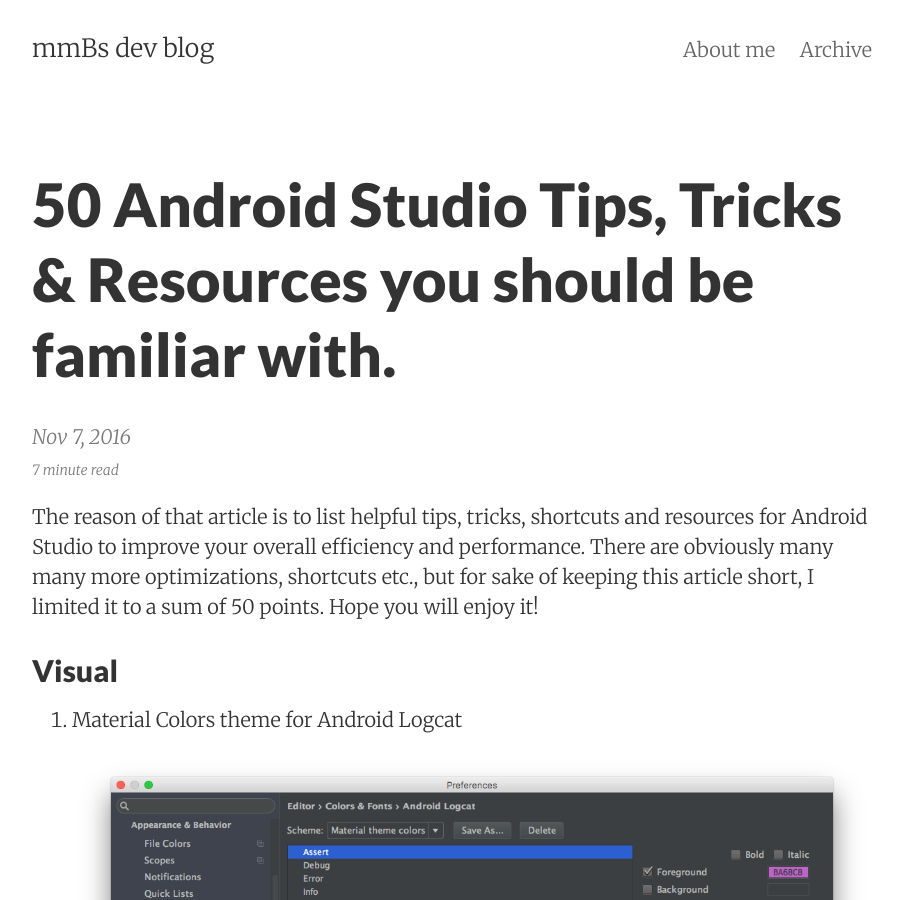
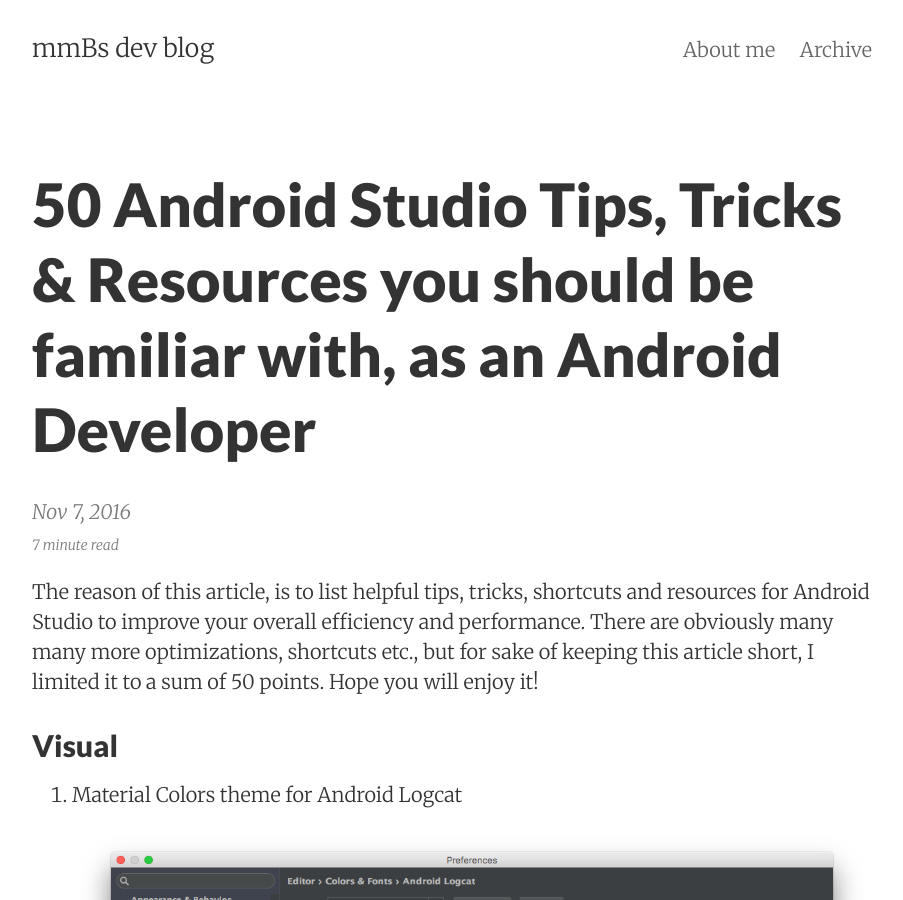
Before and after one commit to mmBs/mmbs.github.io, a Jekyll site: the page built from _posts/2016-11-07-android-studio-tips-tricks.md, in a window 1280 px wide and 900 px high. Shown: the whole window, without its empty margins (188-1091 px from the left). Built offline with Jekyll 4.4.1, drawn with Linux system fonts in a browser that asks for light colours; nearby versions of some CDN libraries; emoji names are drawn with the system emoji font; comment, search, counter and statistics services are not loaded; some of the changed text lies outside the part shown.

Commit message:
Final minor improvements

```diff
--- a/_posts/2016-11-07-android-studio-tips-tricks.md
+++ b/_posts/2016-11-07-android-studio-tips-tricks.md
@@ -1,12 +1,12 @@
 ---
 layout:     post
-title:      50 Android Studio Tips, Tricks & Resources you should be familiar with.
+title:      50 Android Studio Tips, Tricks & Resources you should be familiar with, as an Android Developer
 date:       2016-11-07
 summary:    This is a cheatsheet of useful Android Studio tips, tricks, shortcuts and resources.
 categories: tools ide
 ---
 
-The reason of that article is to list helpful tips, tricks, shortcuts and resources for Android Studio
+The reason of this article, is to list helpful tips, tricks, shortcuts and resources for Android Studio
 to improve your overall efficiency and performance. There are obviously many many more optimizations, shortcuts etc.,
 but for sake of keeping this article short, I limited it to a sum of 50 points. Hope you will enjoy it!
 
@@ -134,7 +134,7 @@
 16. Auto-indent lines: `control` + `option` + `i` (Windows / Linux: `ctrl` + `alt` + `i`).
 
 17. Implement methods: `control` + `i` (Windows / Linux: `ctrl` + `i`).
-    Let's say you implement an interface. Then, you can quickly import all methods provided by that interface just by clicking this shortcut.
+    Let's say you implement an interface. Then, you can quickly import all methods provided by that interface, just by clicking this shortcut.
 
 18. Smart code completion (filters the list of methods and variables by expected type): `control` + `shift` + `space` (Windows / Linux:	`ctrl` + `shift` + `space`).
 
```
Also changed, not shown: other parts of _posts/2016-11-07-android-studio-tips-tricks.md (+2 -2 lines).
